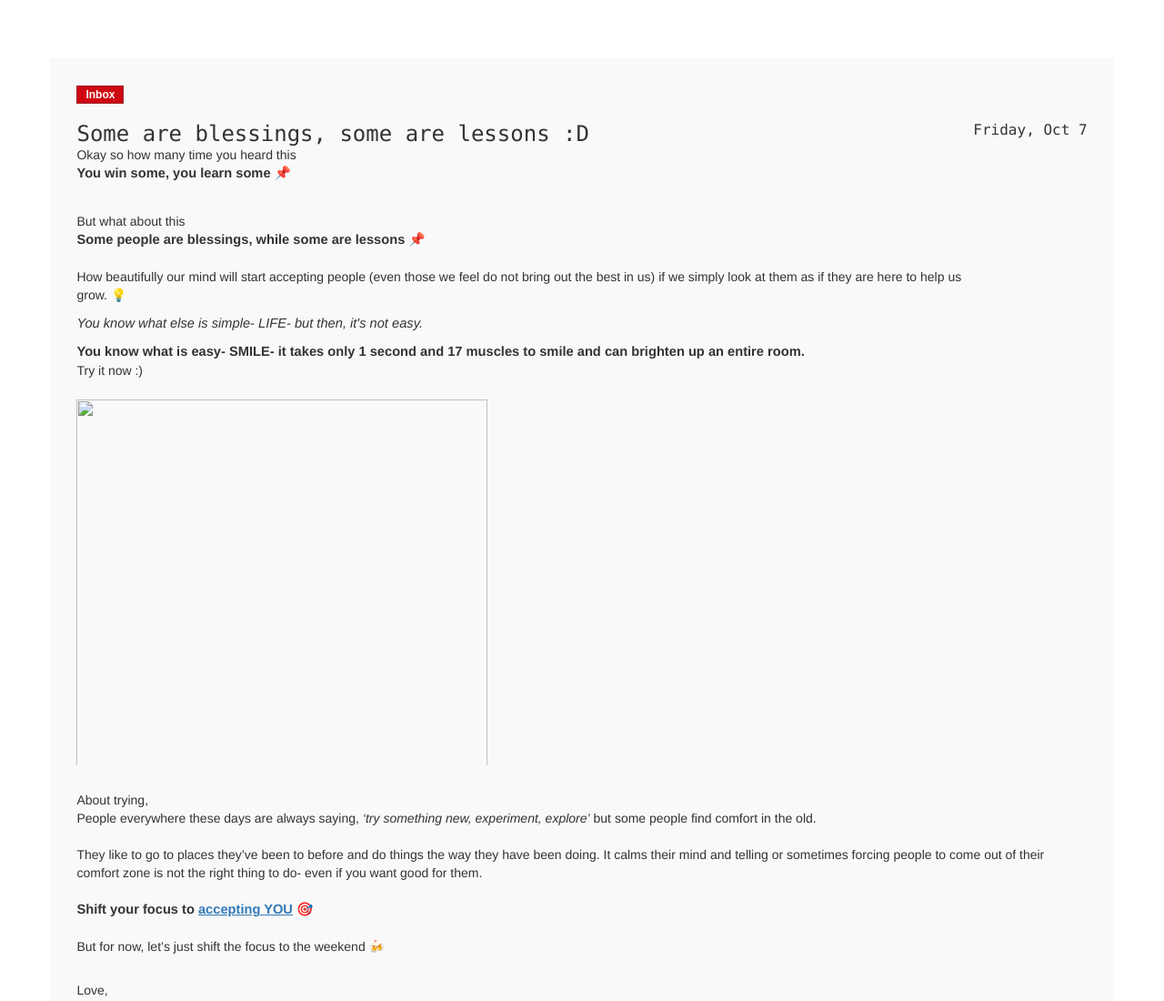
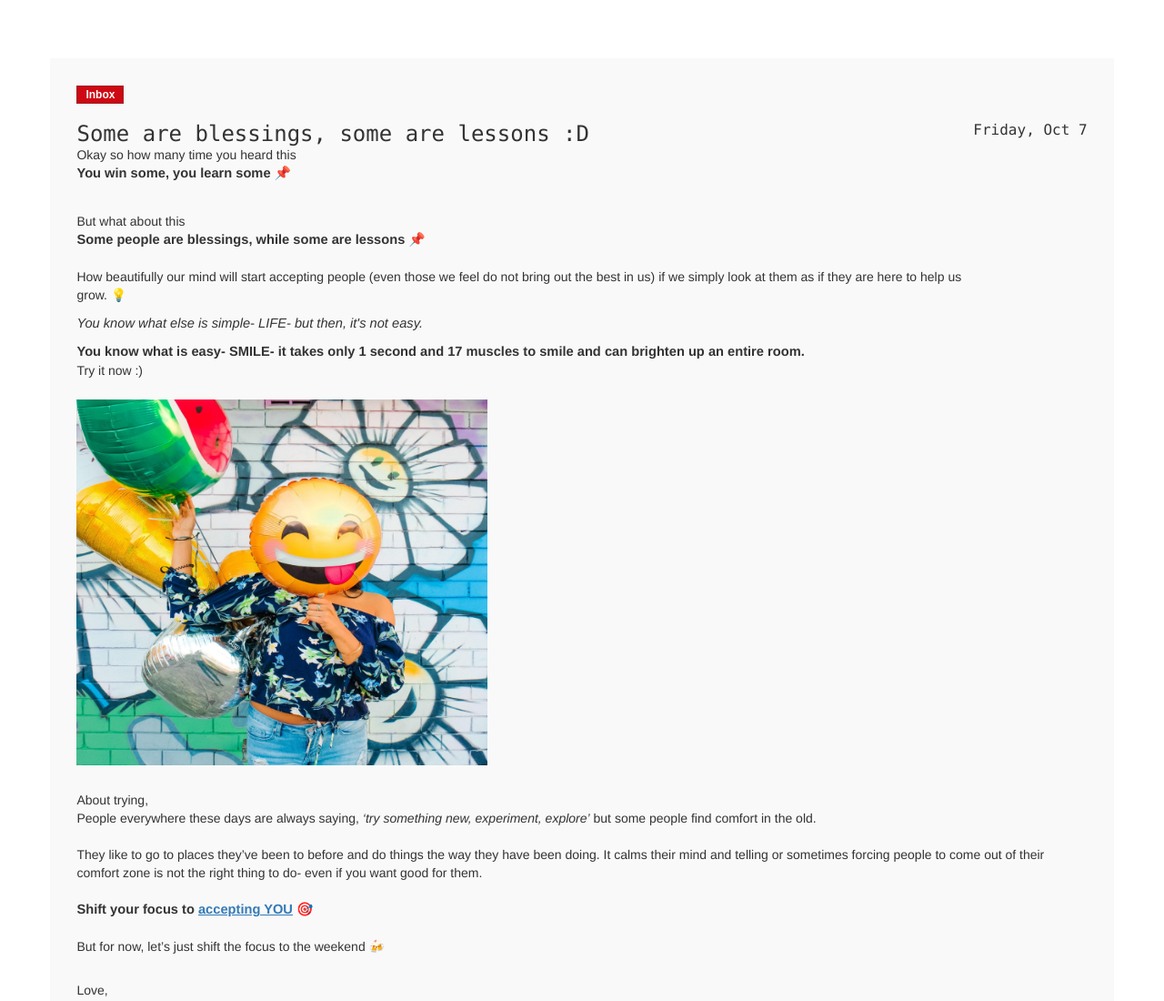
Before and after one commit to Anvesh2103/project1, a plain HTML site: page index2.html in a window 1280 px wide. Shown: the top 1100 px of the page at 91% size. Drawn offline with nearby package versions, Linux system fonts and the light colour scheme.

Commit message:
removed css

```diff
--- a/index2.html
+++ b/index2.html
@@ -110,7 +110,7 @@
             </div>
 
 
-            <img src="css/emojigirl.jpeg">
+            <img src="emojigirl.jpeg">
 
                     <div>
                         About trying, <br>
```
